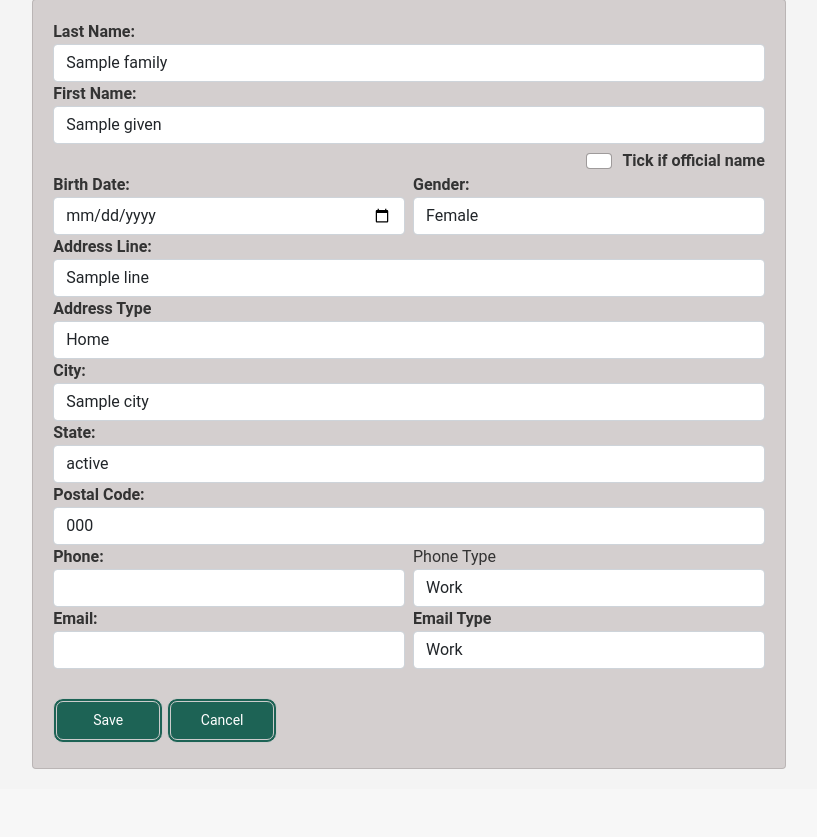
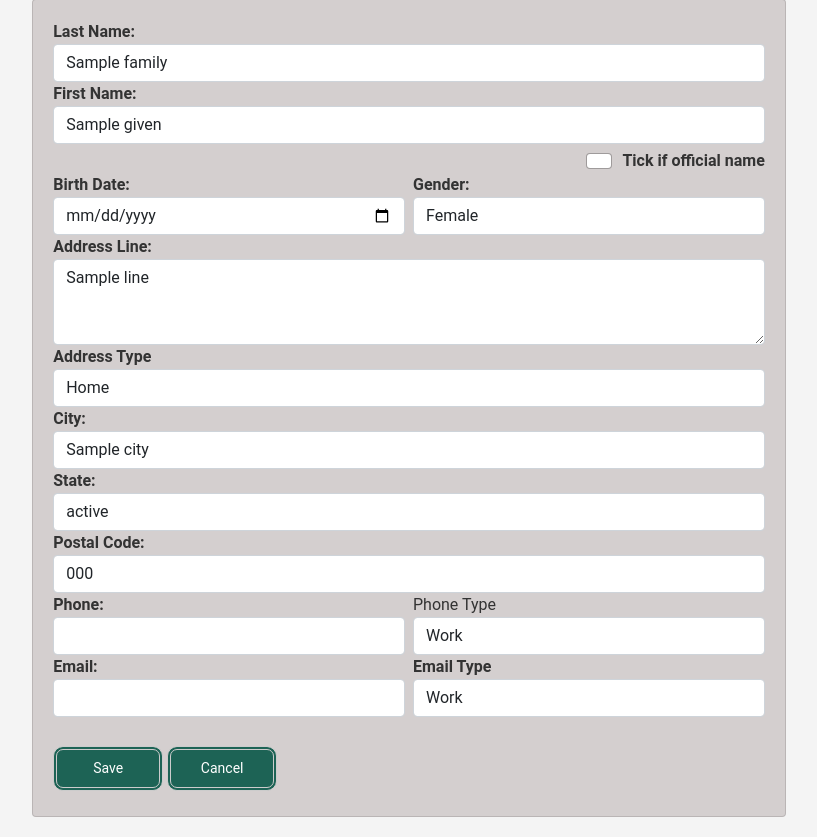
Before and after one commit to ddeveloper72/fhir-patient-summary, a Flask app: template templates/edit_fhir_patient.html in a window 1280 px wide. Shown: the part 183-1020 px from the top of the page, without its empty margins (231-1048 px from the left). Before the commit the page ends 952 px from the top, so only its background shows below. Run offline with Flask 3, Linux system fonts and the light colour scheme; the template is opened without the code that fills it: most values are stand-ins (such as "Sample title", 1, 10 or a date in 2020).

Commit message:
Replace address input with a textarea for improved multi-line entry in FHIR patient edit form

```diff
--- a/templates/edit_fhir_patient.html
+++ b/templates/edit_fhir_patient.html
@@ -57,8 +57,8 @@
 
                 <div class="form-group">
                     <label for="address_line">Address Line:</label>
-                    <input type="text" class="form-control" name="address_line" id="address_line"
-                        value="{{ patient.address[0].line[0] if patient.address else '' }}">
+                    <textarea type="text" class="form-control" rows="3" name="address_line" id="address_line"
+                        value="{{ patient.address[0].line[0] if patient.address else '' }}">{{ patient.address[0].line[0] if patient.address else '' }}</textarea>
                 </div>
 
                 <div class="form-group">
@@ -131,7 +131,6 @@
                         </div>
                     </div>
                     <div class="col-md">
-
                         {% if patient.telecom|length > 1 and not patient.telecom[1].value and patient.telecom[1].system
                         != 'email' %}
                         {% else %}
@@ -150,7 +149,6 @@
                         </div>
                         {% endif %}
                     </div>
-
                 </div>
 
 
```
